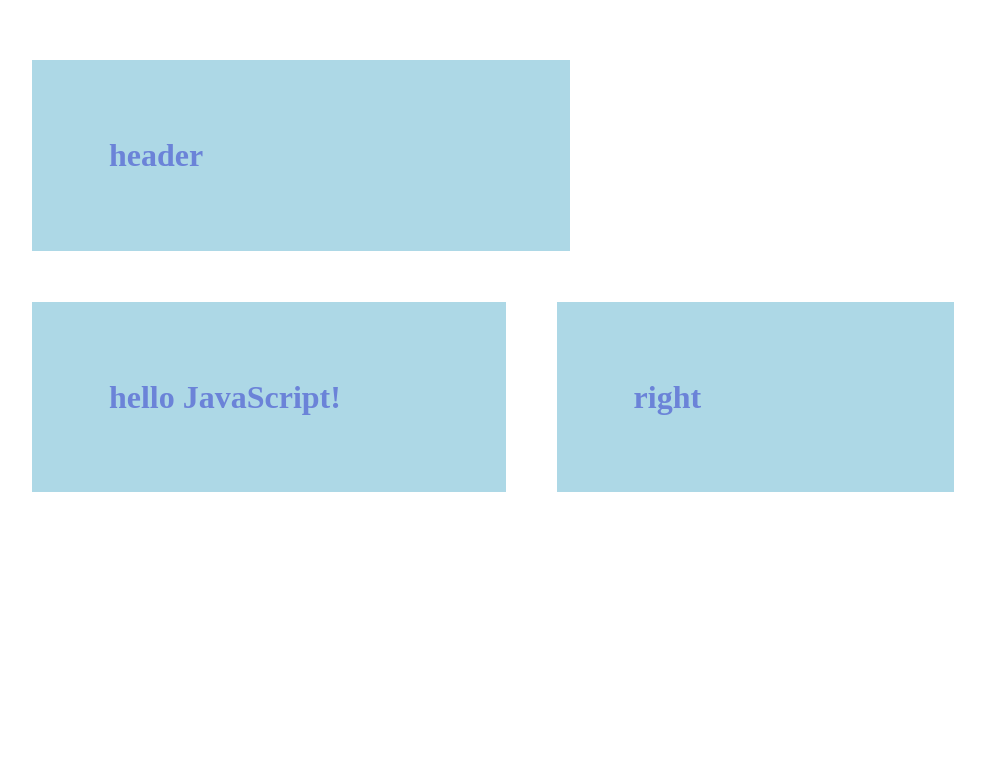
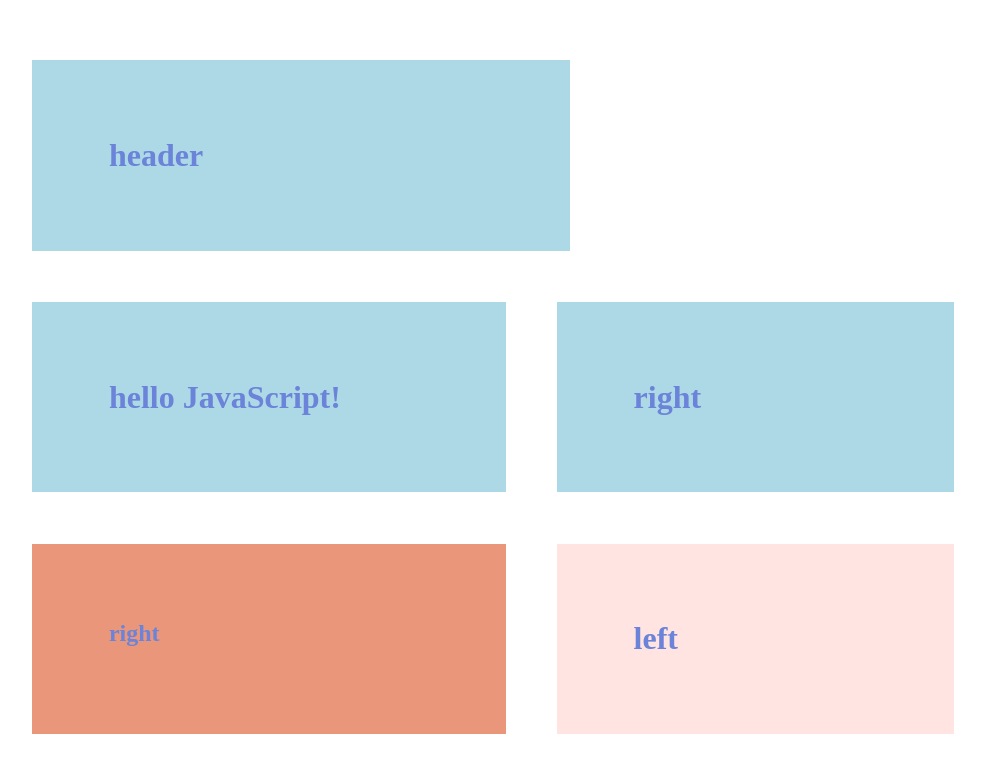
Before and after one commit to hagarbloch/hagar_bloch, a plain HTML site: page 5/views/index.html in a window 1280 px wide. Shown: the part 119-892 px from the top of the page, without its empty margins (147-1132 px from the left). Before the commit the page ends 800 px from the top, so only its background shows below. Drawn offline with Linux system fonts and the light colour scheme.

Commit message:
5th exercise

```diff
--- a/5/static/style.css
+++ b/5/static/style.css
@@ -6,7 +6,7 @@
 
 .GridContainer {
     display: grid;
-    grid-template-areas: 'header header header' "left right right";
+    grid-template-areas: 'header header header' "left right right" "bottomleft bottomright bottomright";
 }
 
 .item1 {
@@ -29,6 +29,17 @@
     grid-area: right;
     background-color: lightblue;
 }
+.item4 {
+    grid-area: bottomleft;
+    background-color: darksalmon;
+}
+
+.item5 {
+    grid-area: bottomright;
+    background-color: mistyrose;
+}
+
+
 @media  only screen and (max-width:800px) {
     .GridContainer {
         display: grid;
--- a/5/views/index.html
+++ b/5/views/index.html
@@ -18,6 +18,14 @@
         <div class="item3">
              <h1> right </h1>
         </div>
+        <div class="item4">
+            <h2>right</h2>
+        </div>
+        <div class="item5">
+            <h1>
+                left
+            </h1>
+        </div>
 
      </div>
 
```
